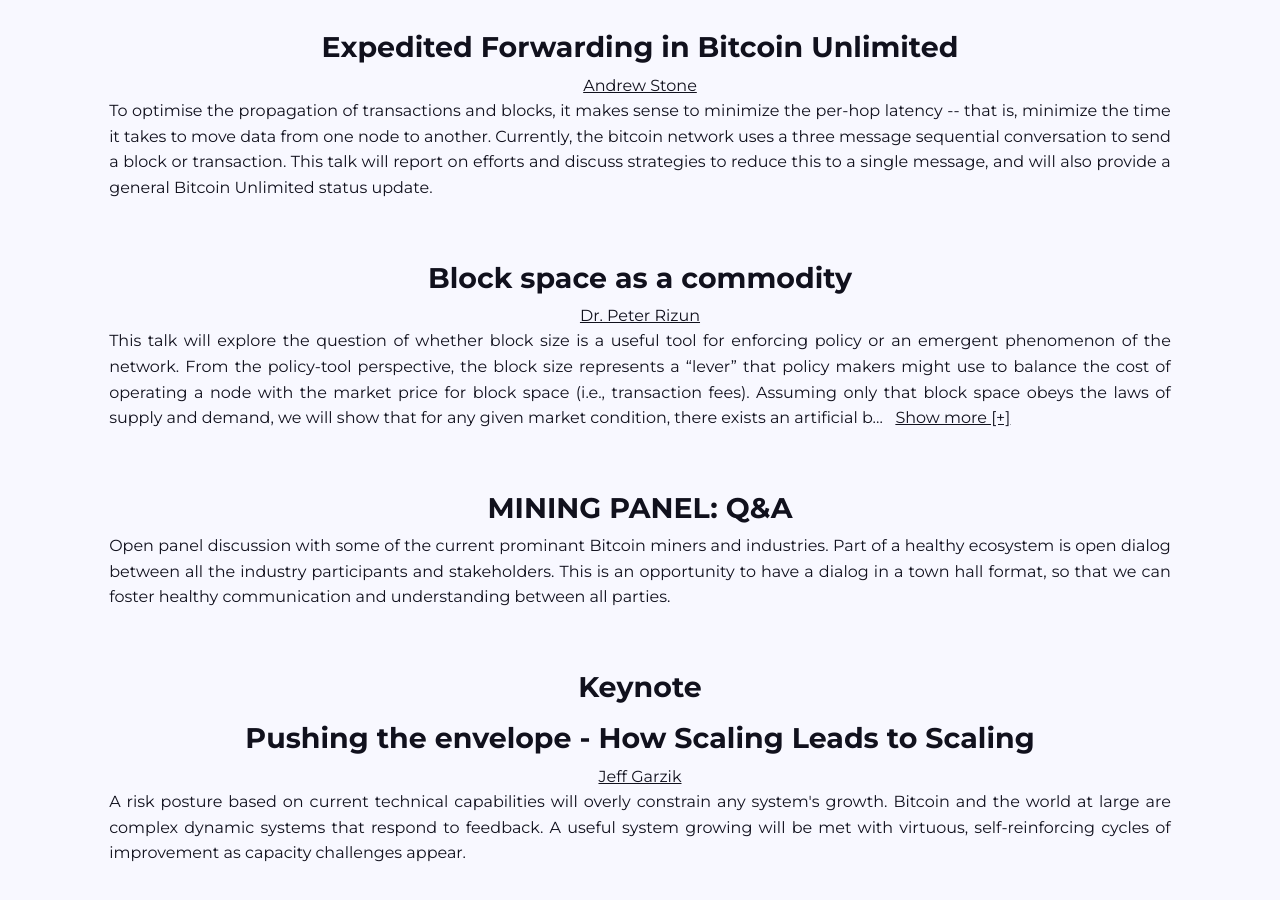
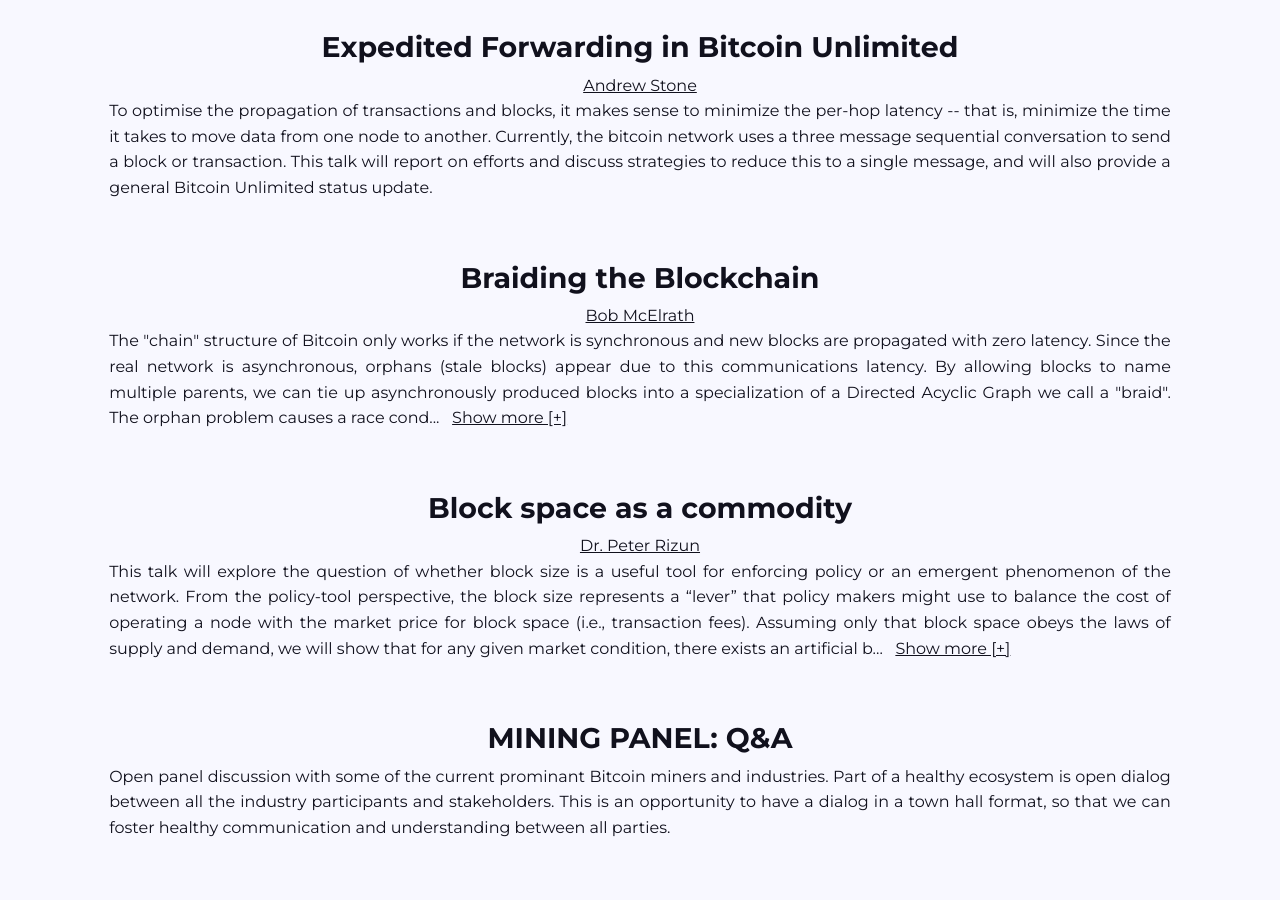
Before and after one commit to bitcoinclassic/onChain, a Jekyll site: the page built from presentations.html, in a window 1280 px wide and 900 px high, scrolled down 605 px. Built offline with Jekyll 4.4.1, drawn with Linux system fonts in a browser that asks for light colours; nearby versions of some CDN libraries; comment, search, counter and statistics services are not loaded.

```diff
--- a/live.html
+++ b/live.html
@@ -11,7 +11,7 @@
             <span class="stream__countdown">
                 Starts in <span id="tzcd"></span>
             </span>
-            <p style="text-align: center; color: ghostwhite">We'll post a link to the WebEx conference here just before it starts.</p>
+            <p style="text-align: center; color: ghostwhite">By registering here you will guarantee you will be sent a link via email before the conference begins.</p>
             <br>
             <div id="mc_embed_signup">
                 <form action="//bitcoinclassic.us13.list-manage.com/subscribe/post?u=8a78ad388f091b87f962ec9fa&amp;id=d3cd2f8e16" method="post" id="mc-embedded-subscribe-form" name="mc-embedded-subscribe-form" class="validate" target="_blank" novalidate>
--- a/presentations.html
+++ b/presentations.html
@@ -43,6 +43,27 @@
     <p class="more">
       To optimise the propagation of transactions and blocks, it makes sense to minimize the per-hop latency -- that is, minimize the time it takes to move data from one node to another.  Currently, the bitcoin network uses a three message sequential conversation to send a block or transaction.  This talk will report on efforts and discuss strategies to reduce this to a single message, and will also provide a general Bitcoin Unlimited status update.
     </p>
+    </article>
+
+    <article class="paper">
+        <h2>Braiding the Blockchain</h2>
+        <span class="author"><a href="/speakers.html#mcelrath">Bob McElrath</a></span>
+        <p class="more">
+            The "chain" structure of Bitcoin only works if the network is
+            synchronous and new blocks are propagated with zero latency. Since the real
+            network is asynchronous, orphans (stale blocks) appear due to this
+            communications latency.  By allowing blocks to name multiple parents, we can tie
+            up asynchronously produced blocks into a specialization of a Directed Acyclic
+            Graph we call a "braid".  The orphan problem causes a race condition among
+            miners that reduces the security of the system [Eyal et. al.].  We present an
+            analysis of this braid structure on a Bitcoin-like network and present (1) how
+            to achieve the fastest possible block time in such an asynchronous network (2)
+            an analysis of the Bitcoin network under this additional assumption -- which
+            indicates an optimal equivalent block time of 11.6s.  Moving to a braid can
+            drastically increase the transaction rate accepted by the network while reducing
+            the block time, provide a mechanism to heal network splits, and dynamically
+            adjust to changing network conditions.
+        </p>
     </article>
 
         <article class="paper">
```
